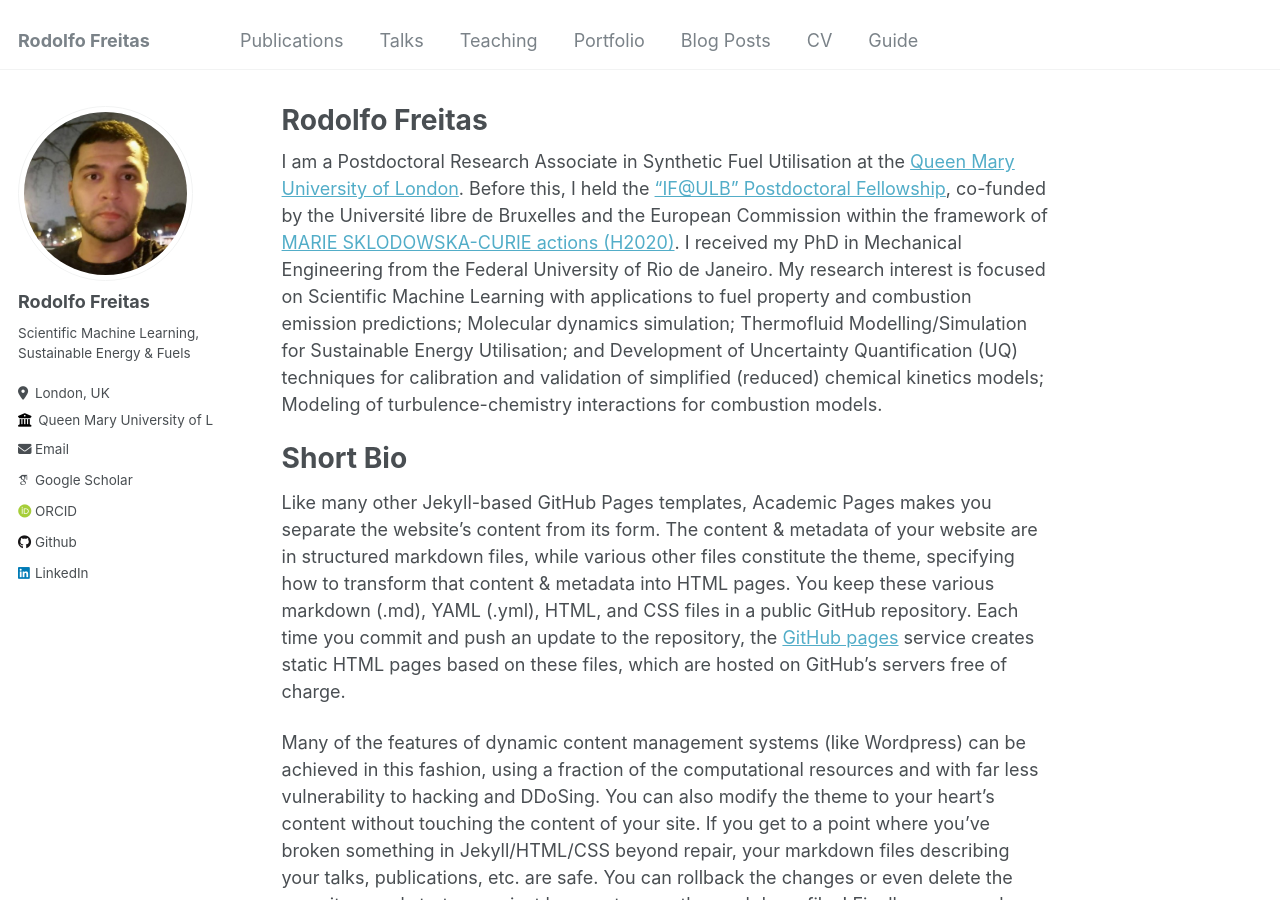
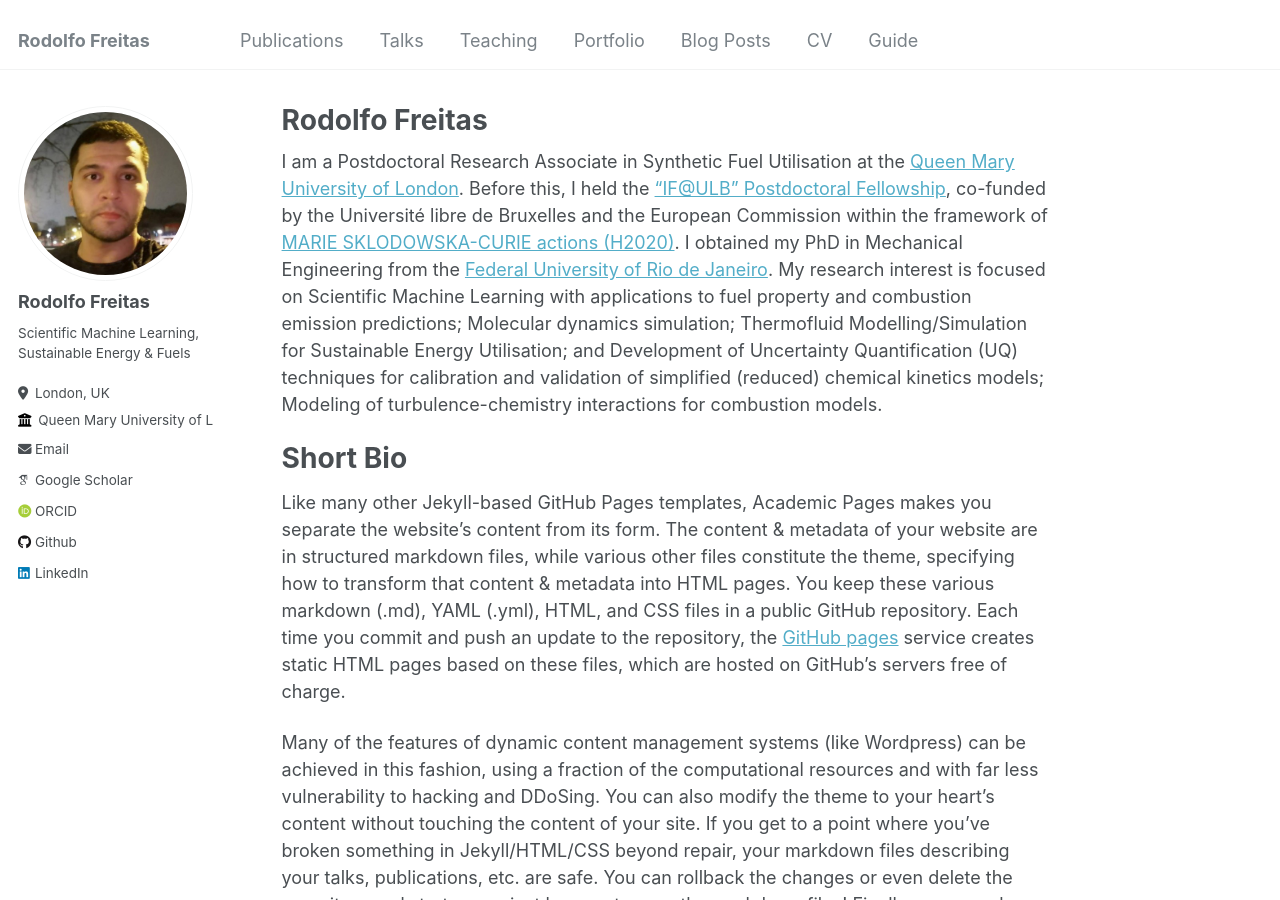
Before and after one commit to RodolfosmFreitas/RodolfosmFreitas.github.io, a Jekyll site: the page built from _pages/about.md, in a window 1280 px wide and 900 px high. Built offline with Jekyll 4.4.1, drawn with Linux system fonts in a browser that asks for light colours; some web fonts are replaced.

Commit message:
Update about.md

```diff
--- a/_pages/about.md
+++ b/_pages/about.md
@@ -7,7 +7,7 @@ redirect_from:
   - /about.html
 ---
 
-I am a Postdoctoral Research Associate in Synthetic Fuel Utilisation at the [Queen Mary University of London](https://www.qmul.ac.uk/). Before this, I held the ["IF@ULB" Postdoctoral Fellowship](https://if-at-ulb.ulb.be/), co-funded by the Université libre de Bruxelles and the European Commission within the framework of [MARIE SKLODOWSKA-CURIE actions (H2020)](https://marie-sklodowska-curie-actions.ec.europa.eu/). I received my PhD in Mechanical Engineering from the Federal University of Rio de Janeiro. My research interest is focused on Scientific Machine Learning with applications to fuel property and combustion emission predictions; Molecular dynamics simulation; Thermofluid Modelling/Simulation for Sustainable Energy Utilisation; and Development of Uncertainty Quantification (UQ) techniques for calibration and validation of simplified (reduced) chemical kinetics models; Modeling of turbulence-chemistry interactions for combustion models.
+I am a Postdoctoral Research Associate in Synthetic Fuel Utilisation at the [Queen Mary University of London](https://www.qmul.ac.uk/). Before this, I held the ["IF@ULB" Postdoctoral Fellowship](https://if-at-ulb.ulb.be/), co-funded by the Université libre de Bruxelles and the European Commission within the framework of [MARIE SKLODOWSKA-CURIE actions (H2020)](https://marie-sklodowska-curie-actions.ec.europa.eu/). I obtained my PhD in Mechanical Engineering from the [Federal University of Rio de Janeiro](https://www.mecanica.ufrj.br). My research interest is focused on Scientific Machine Learning with applications to fuel property and combustion emission predictions; Molecular dynamics simulation; Thermofluid Modelling/Simulation for Sustainable Energy Utilisation; and Development of Uncertainty Quantification (UQ) techniques for calibration and validation of simplified (reduced) chemical kinetics models; Modeling of turbulence-chemistry interactions for combustion models.
 
 Short Bio
 ======
```
